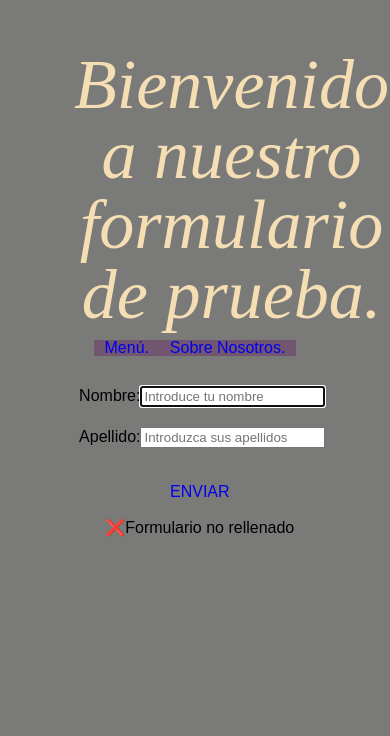
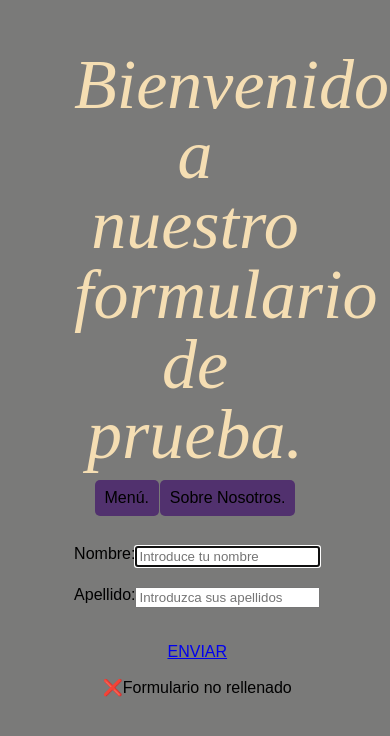
Before and after one commit to likarod/EjClase-LandingPagePrueba, a plain HTML site: page form.html in a window 390 px wide. Drawn offline with Linux system fonts and the light colour scheme.

Commit message:
Cambios en el estilo
Se ha generado el CSS y el HTML del FORM. También los JS que se conectan con su respectivo HTML

```diff
--- a/css/style.css
+++ b/css/style.css
@@ -15,6 +15,7 @@ html {
     background-color: rgb(122, 122, 121);
     margin-left: 19vw;
     margin-right: 19vw;
+    cursor:ne-resize;
 }
 
 #gatitos{
@@ -37,17 +38,21 @@ html {
 nav{
     display: flex;
     justify-content: space-around;
-    background: rgba(105, 52, 105, 0.514);
     margin: 10px 20px;
 }
 
-a{
+nav a, .menu, .info{
     text-decoration: none;
+    color: black;
+    padding: 10px 10px;
+    border-color: black;
+    background-color: rgb(81, 49, 110);
+    border-radius: 5px;
 }
 
 nav a:hover{
     background-color:whitesmoke;
-    padding: 10px;
+    padding: 15px;
 }
 
 /* ---- 1.1. Elementos generales del Formulario. */
@@ -60,7 +65,7 @@ nav a:hover{
     text-align: center;
 }
 
-p, .botonFormulario, .error{
+div, .botonFormulario, .error{
     padding-block-start: 20px;
     display: flex;
     justify-content: center;
@@ -104,7 +109,8 @@ p{
 
 .sub2{
     margin-top: 20px;
-    padding-block-start: 10px;
+    padding-right: 40px;
+    padding-block-start: 20px;
     font-size: large;
     color: rgb(53, 11, 90);
 }
@@ -118,7 +124,7 @@ p{
 }
 
 .imagen1:hover{
-    transform: scale(10);
+    transform: scale(5);
 }
 
 figure{
@@ -136,7 +142,7 @@ figure, .imagen1{
 }
 
 @media screen and (max-width: 600px) {
-   .art1, .titulo11 {
+   .art1, .art2 .titulo11 {
       display: flex;
       flex-wrap: wrap;
     }
@@ -147,8 +153,13 @@ figure, .imagen1{
 footer{
     background-color: black;
     height: 75px;
-    font-size: 20px;
+    font-size: 15px;
     margin-top: 30px;
     display: flex;
     justify-content: space-around;
 }
+
+section a{
+    text-decoration: none;
+    padding: 10px;
+}
--- a/form.html
+++ b/form.html
@@ -17,17 +17,19 @@
         <a href="#" class="info">Sobre Nosotros.</a>
 
     </nav>
-    <form action="" method="post">
+    <form action="#" method="post">
         <fieldset id="ingreso" class="form">
-            <p>
+            <div>
+                <!-- ERROR a la hora de meterlo en un P sino mejor un DIV. -->
                 <label for="nombreUsuario">Nombre:</label><br>
-                <input type="text" placeholder="Introduce tu nombre" id="nombreUsuario" autofocus>
-            </p>
-            <p>
+                <input type="name" name="name" placeholder="Introduce tu nombre" id="nombreUsuario" autofocus>
+                <!-- lo de meter el mismo FOR con el ID es para que se pueda clickar en el nombre -->
+            </div>
+            <div>
                 <label for="apellidoUsuario">Apellido:
                 </label><br>
-                <input type="text" placeholder="Introduzca sus apellidos" id="apellidoUsuario" >
-            </p>
+                <input type="valor" name= "lname" placeholder="Introduzca sus apellidos" id="apellidoUsuario" >
+            </div>
             <br>
             <a href="#" class="botonFormulario">ENVIAR</a>
             <div class="error">Formulario no rellenado</div>
--- a/js/nuevo.js
+++ b/js/nuevo.js
@@ -1,5 +1,5 @@
-let cambio = document.getElementsByClassName("imagen2")
+let cambio = document.getElementsByTagName("img");
 console.log(cambio);
-cambio.onclick = (event) => {
-    event.target.src="../img/cambio.jpg"
+cambio[1].onclick = (event) => {
+     event.target.src = ("img/cambio.jpg")
 }
```
Also changed, not shown: index.html (+1 -0 lines), js/form.js (added, +68 -0 lines).
